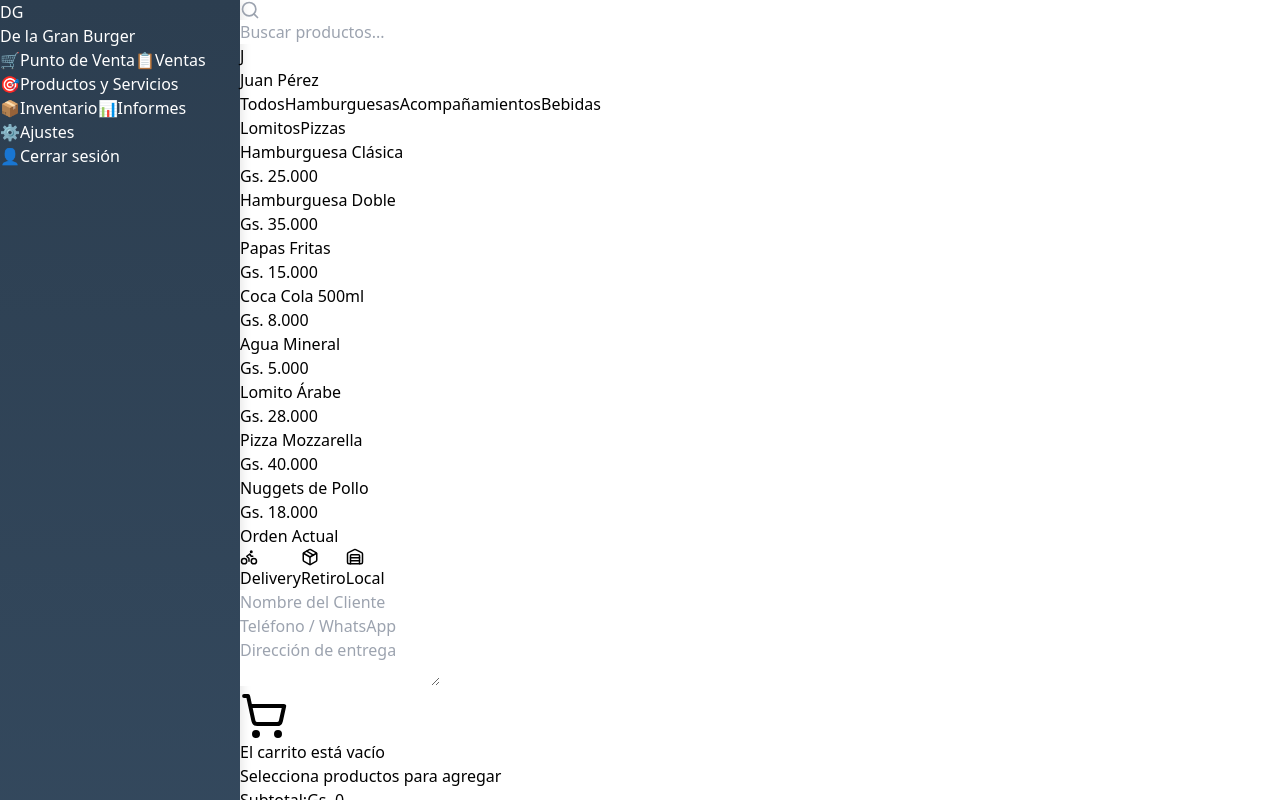
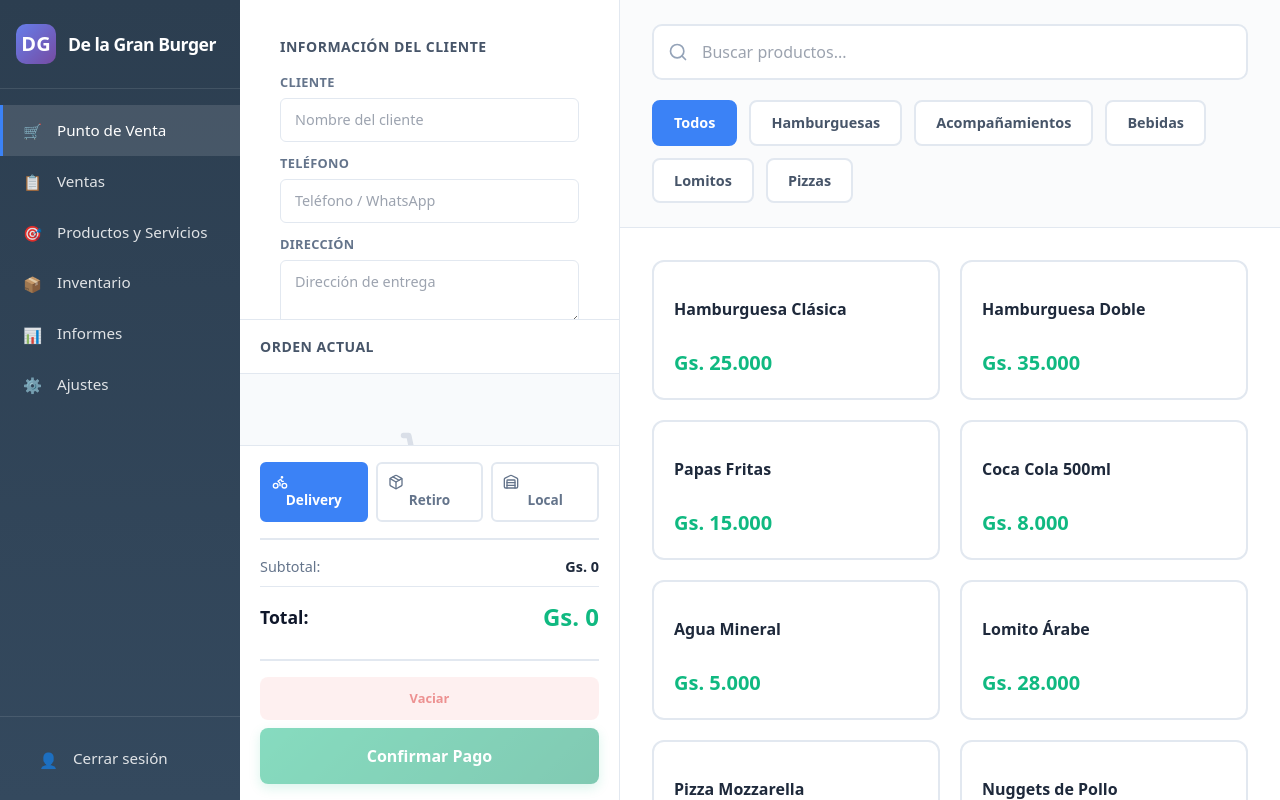
Before and after one commit to pedrocortti-cmd/sg-19d2f05f-f37b-44a8-8c08-37609d3831df-1771622501, a Next.js app: page / in a window 1280 px wide. Built offline with nearby package versions, Linux system fonts and the light colour scheme.

Commit message:
fix(pos): Align HTML structure with CSS classes for correct layout

```diff
--- a/src/pages/index.tsx
+++ b/src/pages/index.tsx
@@ -1,6 +1,6 @@
-import { useState, useMemo, useEffect } from "react";
+import { useState, useMemo } from "react";
 import Head from "next/head";
-import { ShoppingCart, Package, Warehouse, TrendingUp, FileText, Settings, HelpCircle, LogOut, Search, Trash2, X, ChevronDown, ChevronUp, Printer, Edit2, Check, Clock, DollarSign, Bike } from "lucide-react";
+import { ShoppingCart, Package, Warehouse, Search, X, Plus, Minus, Bike } from "lucide-react";
 import { ProductsManager } from "@/components/pos/ProductsManager";
 import { SalesHistory } from "@/components/pos/SalesHistory";
 import { PrinterSettings } from "@/components/pos/PrinterSettings";
@@ -9,13 +9,6 @@ import { PrintFormatSettings } from "@/components/pos/PrintFormatSettings";
 import { Reports } from "@/components/pos/Reports";
 import { Inventory } from "@/components/pos/Inventory";
 
-// CSS Imports moved to _app.tsx
-// import "@/styles/globals.css";
-// import "@/styles/pos.css";
-// import "@/styles/reports.css";
-// import "@/styles/inventory.css";
-
-// Importar tipos y datos mock
 import {
   Product,
   Category,
@@ -27,7 +20,6 @@ import {
   Payment,
   PrintFormatConfig
 } from "@/types/pos";
-import { Plus, Minus } from "lucide-react";
 
 // Datos de prueba iniciales
 const INITIAL_PRODUCTS: Product[] = [
@@ -51,25 +43,13 @@ const CATEGORIES: Category[] = [
 ];
 
 export default function POS() {
-  // Estados principales
   const [products, setProducts] = useState<Product[]>(INITIAL_PRODUCTS);
   const [cart, setCart] = useState<CartItem[]>([]);
   const [sales, setSales] = useState<Sale[]>([]);
-
-  // Estados de UI
   const [currentCategory, setCurrentCategory] = useState(0);
   const [searchTerm, setSearchTerm] = useState("");
   const [showPaymentModal, setShowPaymentModal] = useState(false);
-  const [currentView, setCurrentView] = useState<
-    | "pos"
-    | "sales"
-    | "products"
-    | "inventory"
-    | "informes"
-    | "settings"
-  >("pos");
-
-  // Estado del pedido actual
+  const [currentView, setCurrentView] = useState<"pos" | "sales" | "products" | "inventory" | "informes" | "settings">("pos");
   const [orderType, setOrderType] = useState<OrderType>("delivery");
   const [customerInfo, setCustomerInfo] = useState<CustomerInfo>({
     name: "",
@@ -81,16 +61,13 @@ export default function POS() {
   });
   const [orderNote, setOrderNote] = useState("");
   const [cartDiscount, setCartDiscount] = useState(0);
-
-  // Usuario actual (mock)
-  const [currentUser, setCurrentUser] = useState<User>({
+  const [currentUser] = useState<User>({
     id: 1,
     username: "cajero1",
     name: "Juan Pérez",
     role: "cashier",
     active: true
   });
-
   const [printConfig, setPrintConfig] = useState<PrintFormatConfig>({
     comandaTitleSize: 2,
     comandaProductSize: 1,
@@ -111,7 +88,6 @@ export default function POS() {
     }
   });
 
-  // Cálculos del carrito
   const cartSubtotal = useMemo(() => {
     return cart.reduce((total, item) => total + (item.product.price * item.quantity), 0);
   }, [cart]);
@@ -120,7 +96,6 @@ export default function POS() {
     return Math.max(0, cartSubtotal - cartDiscount);
   }, [cartSubtotal, cartDiscount]);
 
-  // Filtrado de productos
   const filteredProducts = useMemo(() => {
     return products.filter(product => {
       const matchesCategory = currentCategory === 0 || product.categoryId === currentCategory;
@@ -129,13 +104,11 @@ export default function POS() {
     });
   }, [products, currentCategory, searchTerm]);
 
-  // Manejadores del carrito
   const addToCart = (product: Product) => {
     if ((product.stock || 0) <= 0) {
       alert("¡Producto sin stock!");
       return;
     }
-
     setCart(prev => {
       const existing = prev.find(item => item.product.id === product.id);
       if (existing) {
@@ -162,13 +135,10 @@ export default function POS() {
       return prev.map(item => {
         if (item.product.id === productId) {
           const newQuantity = Math.max(1, item.quantity + delta);
-
-          // Verificar stock
           if (delta > 0 && newQuantity > (item.product.stock || 0)) {
             alert("No hay suficiente stock disponible");
             return item;
           }
-
           return { ...item, quantity: newQuantity };
         }
         return item;
@@ -176,7 +146,6 @@ export default function POS() {
     });
   };
 
-  // Manejadores de productos
   const handleSaveProduct = (product: Product) => {
     setProducts(prev => {
       const exists = prev.find(p => p.id === product.id);
@@ -195,7 +164,6 @@ export default function POS() {
     }
   };
 
-  // Confirmar pago y generar venta
   const handleConfirmPayment = (payments: Payment[], note: string) => {
     const saleNumber = (sales.length + 1).toString().padStart(6, '0');
     const totalPaid = payments.reduce((sum, p) => sum + p.amount, 0);
@@ -222,10 +190,8 @@ export default function POS() {
       deliveryPerson: orderType === 'delivery' ? 'Sin asignar' : undefined
     };
 
-    // Guardar venta
     setSales([...sales, newSale]);
 
-    // Descontar stock automáticamente
     const updatedProducts = products.map((product) => {
       const cartItem = cart.find((item) => item.product.id === product.id);
       if (cartItem) {
@@ -236,7 +202,6 @@ export default function POS() {
     });
     setProducts(updatedProducts);
 
-    // Limpiar carrito
     setCart([]);
     setCartDiscount(0);
     setOrderNote("");
@@ -250,210 +215,234 @@ export default function POS() {
     });
     setShowPaymentModal(false);
 
-    alert(`✅ Venta #${saleNumber} confirmada exitosamente`);
+    alert(`✅ Venta #${saleNumber} confirmada exitosamente\n💾 Stock actualizado automáticamente`);
   };
 
-  // Renderizado de contenido principal
   const renderContent = () => {
     switch (currentView) {
       case "pos":
         return (
-          <div className="pos-content">
-            {/* Panel Izquierdo: Productos */}
-            <div className="pos-products-section">
-              {/* Header y Buscador */}
-              <div className="pos-header">
-                <div className="search-bar">
-                  <Search size={20} className="text-gray-400" />
+          <>
+            {/* Panel de Cliente y Carrito */}
+            <div className="pos-customer-panel">
+              {/* Información del Cliente */}
+              <div className="pos-customer-section expanded">
+                <div className="pos-section-title">
+                  INFORMACIÓN DEL CLIENTE
+                </div>
+                <div className="pos-customer-form">
+                  <div className="pos-input-group">
+                    <label className="pos-input-label">Cliente</label>
                     <input
                       type="text"
+                      className="pos-input"
+                      placeholder="Nombre del cliente"
+                      value={customerInfo.name}
+                      onChange={(e) => setCustomerInfo({...customerInfo, name: e.target.value})}
+                    />
+                  </div>
+                  {orderType === 'delivery' && (
+                    <>
+                      <div className="pos-input-group">
+                        <label className="pos-input-label">Teléfono</label>
+                        <input
+                          type="tel"
+                          className="pos-input"
+                          placeholder="Teléfono / WhatsApp"
+                          value={customerInfo.phone}
+                          onChange={(e) => setCustomerInfo({...customerInfo, phone: e.target.value})}
+                        />
+                      </div>
+                      <div className="pos-input-group">
+                        <label className="pos-input-label">Dirección</label>
+                        <textarea
+                          className="pos-input"
+                          placeholder="Dirección de entrega"
+                          rows={2}
+                          value={customerInfo.address}
+                          onChange={(e) => setCustomerInfo({...customerInfo, address: e.target.value})}
+                        />
+                      </div>
+                    </>
+                  )}
+                </div>
+              </div>
+
+              {/* Carrito */}
+              <div className="pos-cart-section">
+                <div className="pos-cart-header">
+                  ORDEN ACTUAL
+                </div>
+
+                <div className="pos-cart-items">
+                  {cart.length === 0 ? (
+                    <div className="pos-cart-empty">
+                      <ShoppingCart className="pos-cart-empty-icon" />
+                      <p>El carrito está vacío</p>
+                      <span>Selecciona productos para agregar</span>
+                    </div>
+                  ) : (
+                    cart.map(item => (
+                      <div key={item.product.id} className="pos-cart-item">
+                        <div className="pos-cart-item-header">
+                          <div className="pos-cart-item-name">{item.product.name}</div>
+                          <button
+                            className="pos-cart-item-remove"
+                            onClick={() => removeFromCart(item.product.id)}
+                          >
+                            <X size={16} />
+                          </button>
+                        </div>
+                        <div className="pos-cart-item-controls">
+                          <div className="pos-quantity-control">
+                            <button
+                              className="pos-quantity-btn"
+                              onClick={() => updateQuantity(item.product.id, -1)}
+                            >
+                              <Minus size={14} />
+                            </button>
+                            <span className="pos-quantity-display">{item.quantity}</span>
+                            <button
+                              className="pos-quantity-btn"
+                              onClick={() => updateQuantity(item.product.id, 1)}
+                            >
+                              <Plus size={14} />
+                            </button>
+                          </div>
+                          <span className="pos-cart-item-price">
+                            Gs. {(item.product.price * item.quantity).toLocaleString("es-PY")}
+                          </span>
+                        </div>
+                      </div>
+                    ))
+                  )}
+                </div>
+
+                {/* Footer del Carrito */}
+                <div className="pos-cart-footer">
+                  <div className="pos-order-type">
+                    <button
+                      className={`pos-order-type-btn ${orderType === 'delivery' ? 'active' : ''}`}
+                      onClick={() => setOrderType('delivery')}
+                    >
+                      <Bike size={16} /> Delivery
+                    </button>
+                    <button
+                      className={`pos-order-type-btn ${orderType === 'pickup' ? 'active' : ''}`}
+                      onClick={() => setOrderType('pickup')}
+                    >
+                      <Package size={16} /> Retiro
+                    </button>
+                    <button
+                      className={`pos-order-type-btn ${orderType === 'dineIn' ? 'active' : ''}`}
+                      onClick={() => setOrderType('dineIn')}
+                    >
+                      <Warehouse size={16} /> Local
+                    </button>
+                  </div>
+
+                  <div className="pos-total-section">
+                    <div className="pos-total-row">
+                      <span className="pos-total-label">Subtotal:</span>
+                      <span className="pos-total-value">Gs. {cartSubtotal.toLocaleString("es-PY")}</span>
+                    </div>
+                    {cartDiscount > 0 && (
+                      <div className="pos-total-row">
+                        <span className="pos-total-label">Descuento:</span>
+                        <span className="pos-total-value">-Gs. {cartDiscount.toLocaleString("es-PY")}</span>
+                      </div>
+                    )}
+                    <div className="pos-total-row pos-total-final">
+                      <span className="pos-total-label">Total:</span>
+                      <span className="pos-total-value">Gs. {cartTotal.toLocaleString("es-PY")}</span>
+                    </div>
+                  </div>
+
+                  <div className="pos-action-buttons">
+                    <div className="pos-action-buttons-row">
+                      <button
+                        className="pos-btn pos-btn-clear"
+                        onClick={() => {
+                          if(confirm('¿Vaciar carrito?')) {
+                            setCart([]);
+                            setCustomerInfo({name: '', phone: '', address: '', ruc: '', businessName: '', exempt: false});
+                          }
+                        }}
+                        disabled={cart.length === 0}
+                      >
+                        Vaciar
+                      </button>
+                    </div>
+                    <div className="pos-action-buttons-row">
+                      <button
+                        className="pos-btn pos-btn-pay"
+                        onClick={() => setShowPaymentModal(true)}
+                        disabled={cart.length === 0}
+                      >
+                        Confirmar Pago
+                      </button>
+                    </div>
+                  </div>
+                </div>
+              </div>
+            </div>
+
+            {/* Panel de Productos */}
+            <div className="pos-products-panel">
+              <div className="pos-products-header">
+                <div className="pos-search-bar">
+                  <Search className="pos-search-icon" />
+                  <input
+                    type="text"
+                    className="pos-search-input"
                     placeholder="Buscar productos..."
                     value={searchTerm}
                     onChange={(e) => setSearchTerm(e.target.value)}
                   />
                   {searchTerm && (
-                    <button onClick={() => setSearchTerm("")} className="clear-search">
-                      <X size={16} />
+                    <button
+                      onClick={() => setSearchTerm("")}
+                      style={{
+                        position: 'absolute',
+                        right: '1rem',
+                        background: 'none',
+                        border: 'none',
+                        cursor: 'pointer',
+                        color: '#94a3b8'
+                      }}
+                    >
+                      <X size={18} />
                     </button>
                   )}
                 </div>
 
-                <div className="user-info">
-                  <div className="user-avatar">
-                    {currentUser.name.charAt(0)}
-                  </div>
-                  <span>{currentUser.name}</span>
-                </div>
-              </div>
-
-              {/* Categorías */}
-              <div className="categories-list">
+                <div className="pos-categories">
                   {CATEGORIES.map(category => (
                     <button
                       key={category.id}
-                    className={`category-pill ${currentCategory === category.id ? 'active' : ''}`}
+                      className={`pos-category-btn ${currentCategory === category.id ? 'active' : ''}`}
                       onClick={() => setCurrentCategory(category.id)}
                     >
                       {category.name}
                     </button>
                   ))}
                 </div>
+              </div>
 
-              {/* Grid de Productos */}
-              <div className="products-grid">
+              <div className="pos-products-grid">
                 {filteredProducts.map(product => (
                   <div
                     key={product.id}
-                    className="product-card"
+                    className="pos-product-card"
                     onClick={() => addToCart(product)}
                   >
-                    {product.image && (
-                      <img
-                        src={product.image}
-                        alt={product.name}
-                        className="product-image"
-                      />
-                    )}
-                    <div className="product-name">{product.name}</div>
-                    <span className="price">Gs. {product.price.toLocaleString("es-PY")}</span>
+                    <div className="pos-product-name">{product.name}</div>
+                    <div className="pos-product-price">Gs. {product.price.toLocaleString("es-PY")}</div>
                   </div>
                 ))}
               </div>
             </div>
-
-            {/* Panel Derecho: Carrito */}
-            <div className="pos-cart-section">
-              <div className="cart-header">
-                <h2>Orden Actual</h2>
-                <div className="order-type-selector">
-                  <button
-                    className={orderType === 'delivery' ? 'active' : ''}
-                    onClick={() => setOrderType('delivery')}
-                  >
-                    <Bike size={18} /> Delivery
-                  </button>
-                  <button
-                    className={orderType === 'pickup' ? 'active' : ''}
-                    onClick={() => setOrderType('pickup')}
-                  >
-                    <Package size={18} /> Retiro
-                  </button>
-                  <button
-                    className={orderType === 'dineIn' ? 'active' : ''}
-                    onClick={() => setOrderType('dineIn')}
-                  >
-                    <Warehouse size={18} /> Local
-                  </button>
-                </div>
-              </div>
-
-              {/* Información del Cliente */}
-              <div className="customer-form">
-                <input
-                  type="text"
-                  placeholder="Nombre del Cliente"
-                  value={customerInfo.name}
-                  onChange={(e) => setCustomerInfo({...customerInfo, name: e.target.value})}
-                />
-                {orderType === 'delivery' && (
-                  <>
-                    <input
-                      type="tel"
-                      placeholder="Teléfono / WhatsApp"
-                      value={customerInfo.phone}
-                      onChange={(e) => setCustomerInfo({...customerInfo, phone: e.target.value})}
-                    />
-                    <textarea
-                      placeholder="Dirección de entrega"
-                      rows={2}
-                      value={customerInfo.address}
-                      onChange={(e) => setCustomerInfo({...customerInfo, address: e.target.value})}
-                    />
           </>
-                )}
-              </div>
-
-              {/* Items del Carrito */}
-              <div className="cart-items">
-                {cart.length === 0 ? (
-                  <div className="empty-cart">
-                    <ShoppingCart size={48} />
-                    <p>El carrito está vacío</p>
-                    <span>Selecciona productos para agregar</span>
-                  </div>
-                ) : (
-                  cart.map(item => (
-                    <div key={item.product.id} className="cart-item">
-                      <div className="cart-item-details">
-                        <div className="cart-item-name">{item.product.name}</div>
-                        <span className="item-price">Gs. {item.product.price.toLocaleString("es-PY")}</span>
-                      </div>
-                      <div className="cart-item-controls">
-                        <button
-                          className="quantity-btn"
-                          onClick={() => updateQuantity(item.product.id, item.quantity - 1)}
-                        >
-                          <Minus size={16} />
-                        </button>
-                        <span className="quantity">{item.quantity}</span>
-                        <button
-                          className="quantity-btn"
-                          onClick={() => updateQuantity(item.product.id, item.quantity + 1)}
-                        >
-                          <Plus size={16} />
-                        </button>
-                      </div>
-                      <span className="item-total">
-                        Gs. {(item.product.price * item.quantity).toLocaleString("es-PY")}
-                      </span>
-                    </div>
-                  ))
-                )}
-              </div>
-
-              {/* Totales y Acciones */}
-              <div className="cart-footer">
-                <div className="cart-summary">
-                  <div className="summary-row">
-                    <span>Subtotal:</span>
-                    <span>Gs. {cartSubtotal.toLocaleString("es-PY")}</span>
-                  </div>
-                  {cartDiscount > 0 && (
-                    <div className="summary-row discount">
-                      <span>Descuento:</span>
-                      <span>-Gs. {cartDiscount.toLocaleString("es-PY")}</span>
-                    </div>
-                  )}
-                  <div className="summary-row total">
-                    <span>Total:</span>
-                    <span>Gs. {cartTotal.toLocaleString("es-PY")}</span>
-                  </div>
-                </div>
-
-                <div className="cart-actions">
-                  <button
-                    className="cancel-btn"
-                    onClick={() => {
-                      if(confirm('¿Vaciar carrito?')) {
-                        setCart([]);
-                        setCustomerInfo({name: '', phone: '', address: ''});
-                      }
-                    }}
-                    disabled={cart.length === 0}
-                  >
-                    Cancelar
-                  </button>
-                  <button
-                    className="pay-btn"
-                    onClick={() => setShowPaymentModal(true)}
-                    disabled={cart.length === 0}
-                  >
-                    Confirmar Pago <DollarSign size={20} />
-                  </button>
-                </div>
-              </div>
-            </div>
-          </div>
         );
       case "sales":
         return <SalesHistory sales={sales} />;
@@ -485,7 +474,6 @@ export default function POS() {
     }
   };
 
-  // Navegación lateral
   const navigationItems = [
     { id: "pos", label: "Punto de Venta", icon: "🛒" },
     { id: "sales", label: "Ventas", icon: "📋" },
@@ -502,39 +490,41 @@ export default function POS() {
         <meta name="viewport" content="width=device-width, initial-scale=1" />
       </Head>
 
-      <div className="pos-layout">
+      <div className={currentView === "pos" ? "pos-layout" : "pos-layout-two-column"}>
         {/* Sidebar de Navegación */}
         <div className="pos-sidebar">
-          <div className="sidebar-header">
-            <div className="logo">DG</div>
-            <h1>De la Gran Burger</h1>
+          <div className="pos-sidebar-header">
+            <div className="pos-sidebar-logo">DG</div>
+            <h1 className="pos-sidebar-title">De la Gran Burger</h1>
           </div>
 
-          <nav className="sidebar-nav">
+          <nav className="pos-sidebar-nav">
             {navigationItems.map(item => (
-              <button
+              <a
                 key={item.id}
-                className={`nav-item ${currentView === item.id ? 'active' : ''}`}
-                onClick={() => setCurrentView(item.id as any)}
+                className={`pos-nav-item ${currentView === item.id ? 'active' : ''}`}
+                onClick={(e) => {
+                  e.preventDefault();
+                  setCurrentView(item.id as any);
+                }}
+                href="#"
               >
-                <span className="nav-icon">{item.icon}</span>
-                <span className="nav-label">{item.label}</span>
-              </button>
+                <span className="pos-nav-icon">{item.icon}</span>
+                <span>{item.label}</span>
+              </a>
             ))}
           </nav>
 
-          <div className="sidebar-footer">
-            <button className="nav-item">
-              <span className="nav-icon">👤</span>
-              <span className="nav-label">Cerrar sesión</span>
-            </button>
+          <div className="pos-sidebar-footer">
+            <a className="pos-nav-item" href="#">
+              <span className="pos-nav-icon">👤</span>
+              <span>Cerrar sesión</span>
+            </a>
           </div>
         </div>
 
         {/* Contenido Principal */}
-        <div className="pos-main">
         {renderContent()}
-        </div>
       </div>
 
       {/* Modales */}
```
Also changed, not shown: 1 other file (tests, documents, lock files or other folders). Lines whose indentation alone changed are shown as unchanged.
